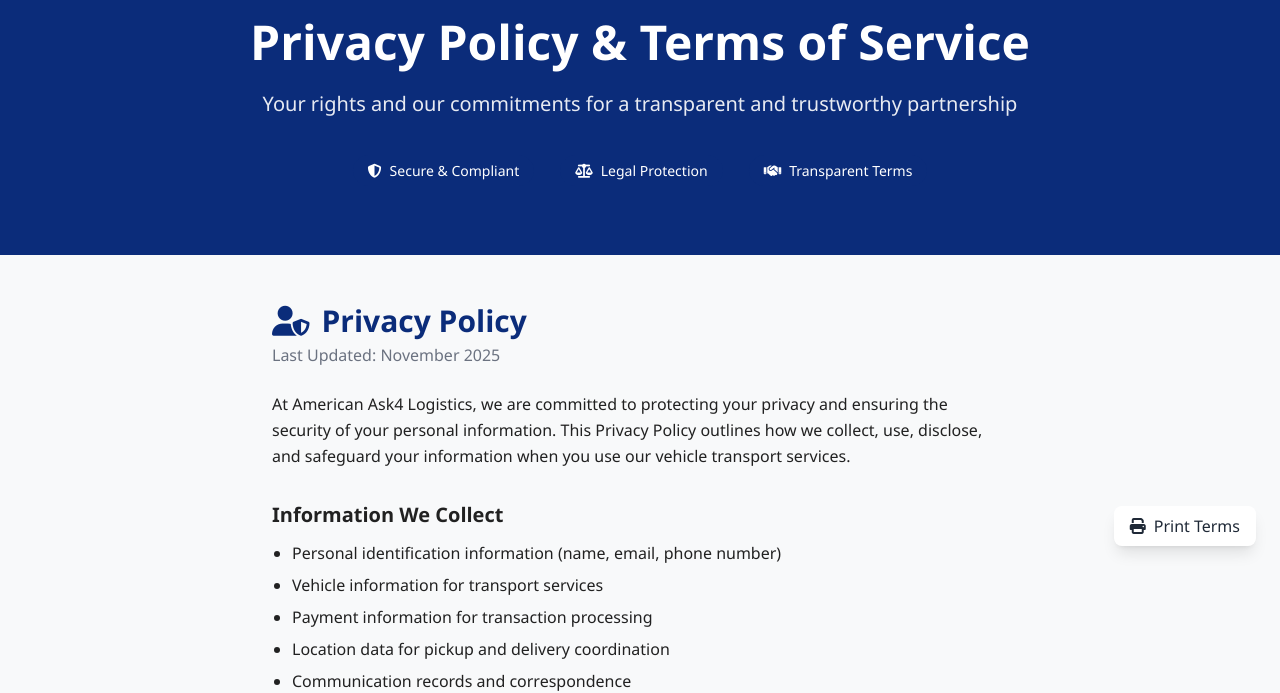
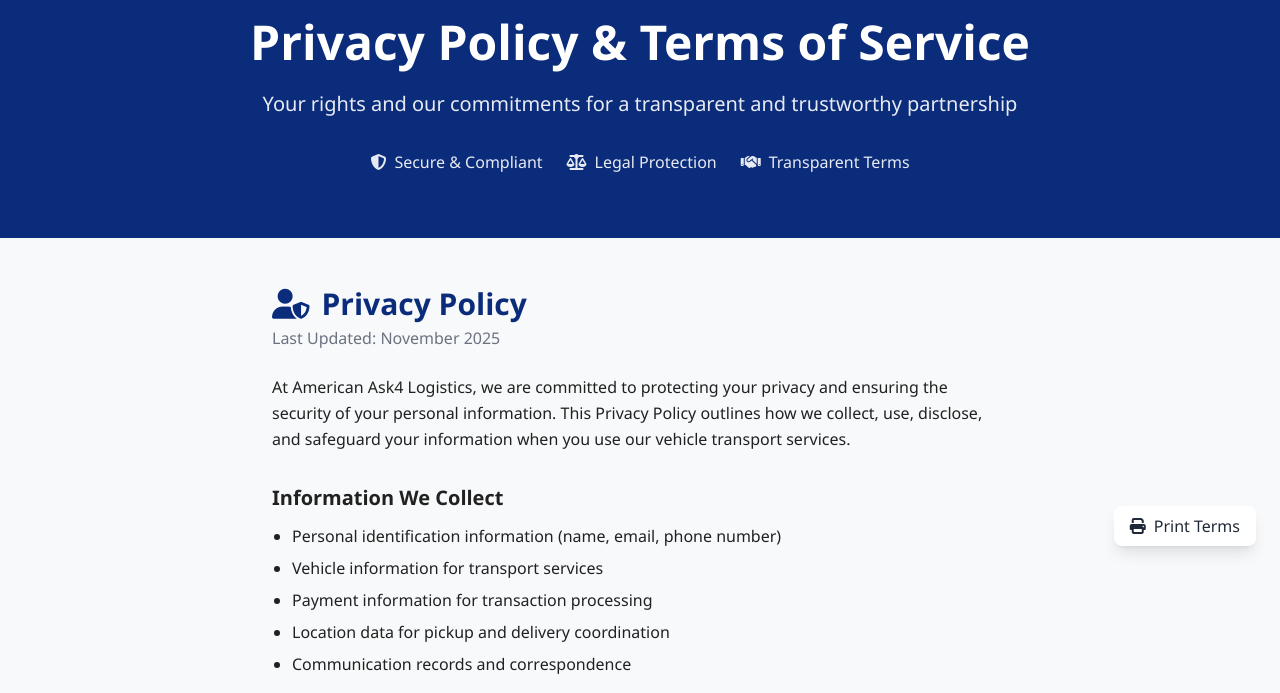
Before and after one commit to taha-ali11/american-ask4-logistics, a plain HTML site: page Privacy.html in a window 1280 px wide. Shown: the part 126-819 px from the top of the page. Drawn offline with Linux system fonts and the light colour scheme.

Commit message:
Refactor Privacy Policy section: remove star badges and adjust styling for clarity

```diff
--- a/Privacy.html
+++ b/Privacy.html
@@ -2380,16 +2380,6 @@
             flex-shrink: 0;
         }
 
-        .star-badge {
-            background: #0B2C7A;
-            color: white;
-            padding: 5px 15px;
-            border-radius: 20px;
-            font-size: 14px;
-            display: inline-block;
-            margin: 5px;
-        }
-
         @media (max-width: 768px) {
             .back-to-top {
                 bottom: 20px;
@@ -2430,10 +2420,10 @@
             <h1 class="text-4xl md:text-5xl font-bold mb-6">Privacy Policy & Terms of Service</h1>
             <p class="text-xl mb-8 max-w-3xl mx-auto opacity-90">Your rights and our commitments for a transparent and
                 trustworthy partnership</p>
-            <div class="flex flex-wrap justify-center gap-4">
-                <span class="star-badge"><i class="fas fa-shield-alt mr-2"></i>Secure & Compliant</span>
-                <span class="star-badge"><i class="fas fa-balance-scale mr-2"></i>Legal Protection</span>
-                <span class="star-badge"><i class="fas fa-handshake mr-2"></i>Transparent Terms</span>
+            <div class="flex flex-wrap justify-center gap-6 text-white/90">
+                <span><i class="fas fa-shield-alt mr-2"></i>Secure & Compliant</span>
+                <span><i class="fas fa-balance-scale mr-2"></i>Legal Protection</span>
+                <span><i class="fas fa-handshake mr-2"></i>Transparent Terms</span>
             </div>
         </div>
     </section>
```
